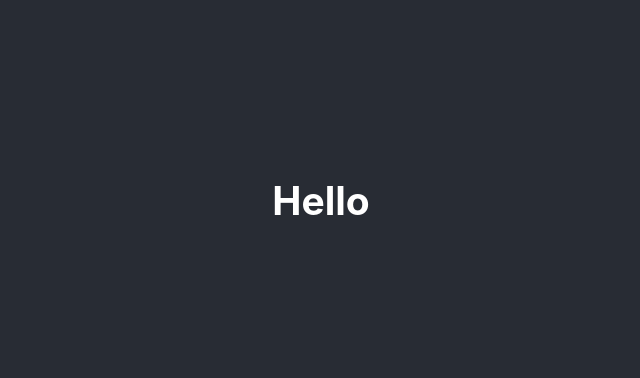
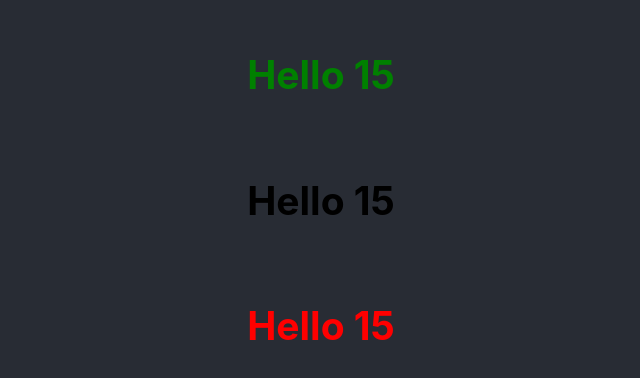
Before and after one commit to AlmiraJasin/JS-basics, a React (Create React App) app in the folder nuclear1/: page / in a window 1280 px wide. Shown: the part 200-578 px from the top of the page, without its empty margins (319-959 px from the left). Built offline with nearby package versions, Linux system fonts and the light colour scheme.

Commit message:
add components

```diff
--- a/nuclear1/src/App.jsx
+++ b/nuclear1/src/App.jsx
@@ -5,7 +5,9 @@ function App() {
   return (
     <div className="App">
       <header className="App-header">
-        <Hello></Hello>
+        <Hello spalva="green" skaicius={4}></Hello>
+        <Hello spalva="black" skaicius={4}></Hello>
+        <Hello spalva="red" skaicius={4}></Hello>
       </header>
     </div>
   );
--- a/nuclear1/src/Components/009/Hello.jsx
+++ b/nuclear1/src/Components/009/Hello.jsx
@@ -1,5 +1,11 @@
-function Hello() {
-    return <h2>Hello</h2>
+function Hello({spalva, skaicius}) {
+    return <h2 style={
+        {
+            color: spalva,
+            padding: '7px'
+        }
+    }
+    >Hello { skaicius + 11 } </h2>
 }
 
 export default Hello;
```
